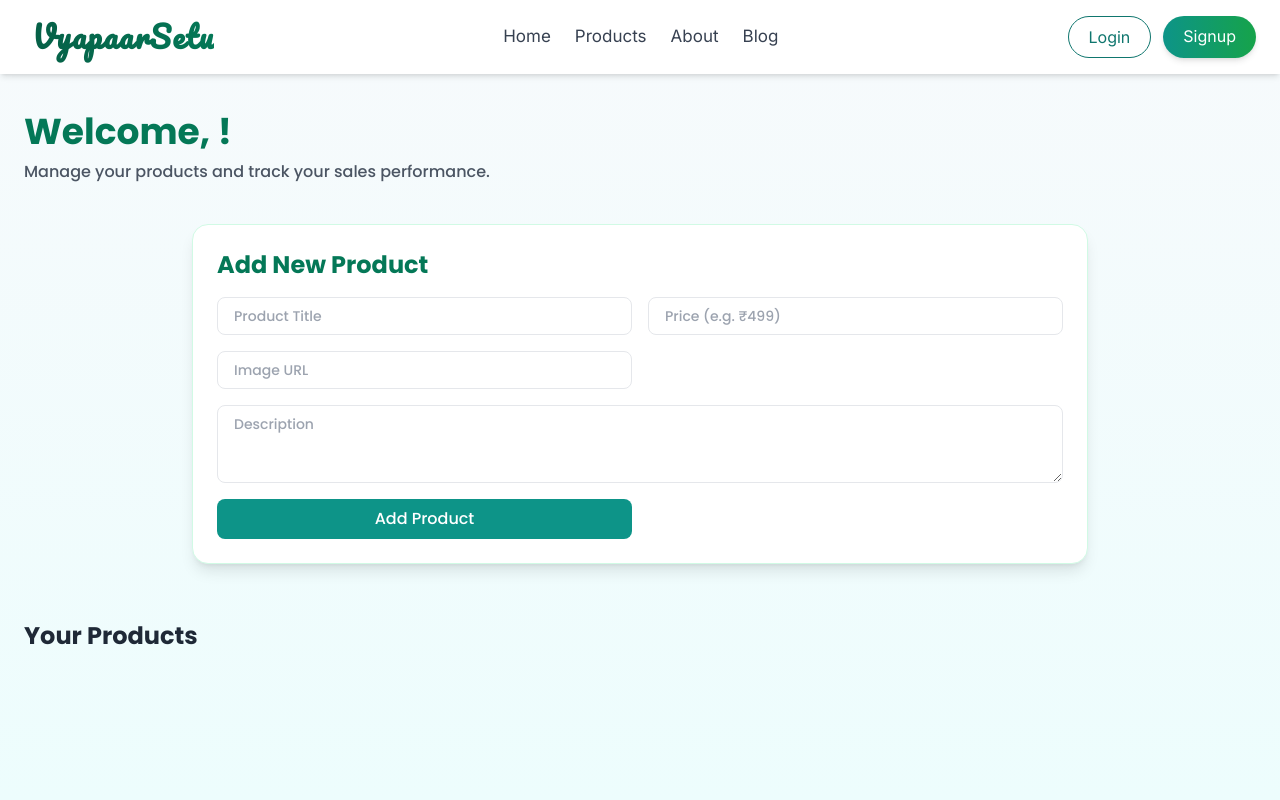
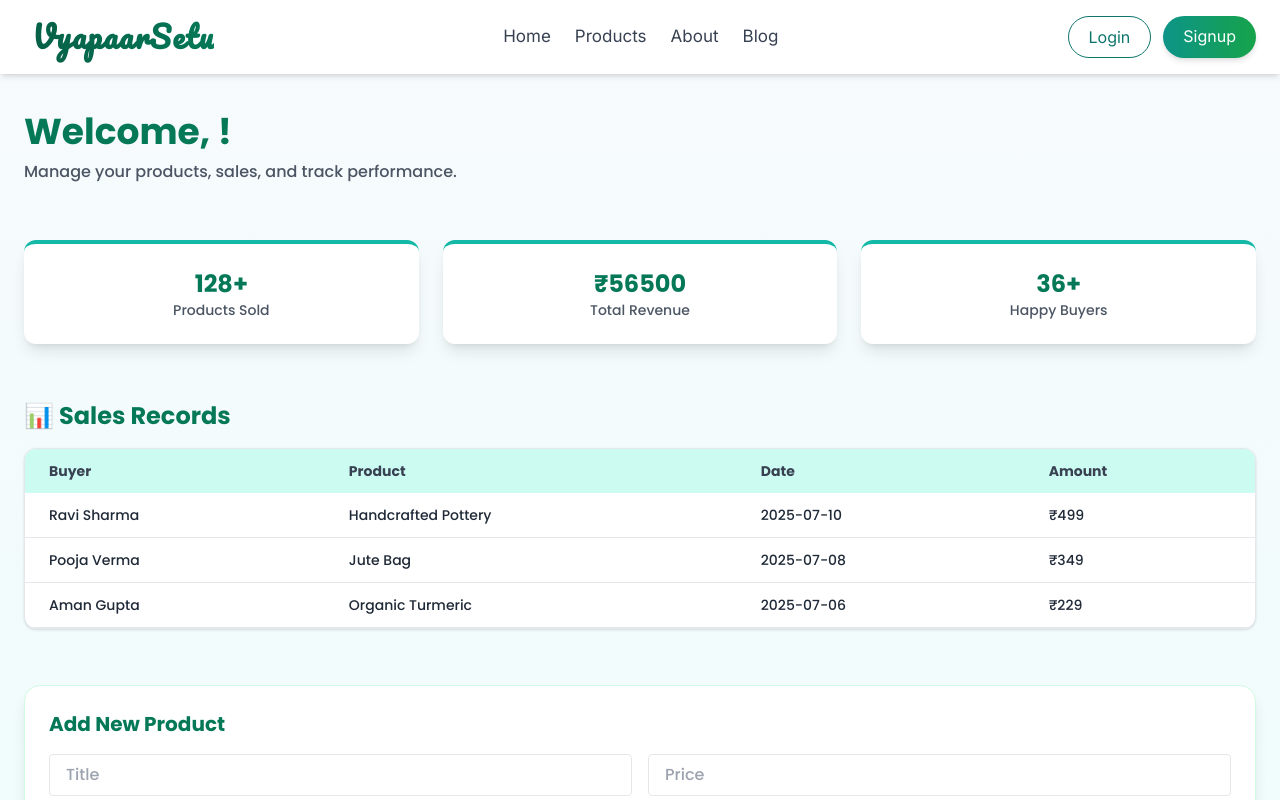
Before and after one commit to Bytebard089/LocalList-Ecommerce, a React (Create React App) app: page /dashboard/seller in a window 1280 px wide. Shown: the top 800 px of the page. Built offline with nearby package versions, Linux system fonts and the light colour scheme.

Commit message:
improved seller dashboard

```diff
--- a/src/Pages/SellerDashboard.jsx
+++ b/src/Pages/SellerDashboard.jsx
@@ -12,6 +12,14 @@ function SellerDashboard() {
     image: '',
     description: '',
   });
+
+  // Hardcoded sales stats
+  const salesStats = {
+    totalSold: 128,
+    totalRevenue: 56500,
+    buyers: 36,
+  };
+
   const salesRecords = [
     { buyer: 'Ravi Sharma', product: 'Handcrafted Pottery', date: '2025-07-10', amount: 499 },
     { buyer: 'Pooja Verma', product: 'Jute Bag', date: '2025-07-08', amount: 349 },
@@ -80,82 +88,87 @@ function SellerDashboard() {
 
   return (
     <div className="min-h-screen bg-gradient-to-b from-[#f7fafc] to-[#edfdfd] pt-28 pb-20 px-6 font-[Poppins] text-gray-800">
-      <div className="max-w-7xl mx-auto mb-10">
-        <h1 className="text-4xl font-extrabold text-emerald-700 mb-2">
-          Welcome, {sellerName}!
-        </h1>
-        <p className="text-gray-600">Manage your products and track your sales performance.</p>
+      <div className="max-w-7xl mx-auto space-y-14">
+
+        {/* Welcome */}
+        <div>
+          <h1 className="text-4xl font-extrabold text-emerald-700 mb-2">Welcome, {sellerName}!</h1>
+          <p className="text-gray-600">Manage your products, sales, and track performance.</p>
+        </div>
+
+        {/* Stats */}
+        <div className="grid grid-cols-1 sm:grid-cols-3 gap-6 text-center">
+          <div className="bg-white p-6 rounded-xl shadow-lg border-t-4 border-teal-500">
+            <h3 className="text-2xl font-bold text-emerald-700">{salesStats.totalSold}+</h3>
+            <p className="text-sm text-gray-600">Products Sold</p>
+          </div>
+          <div className="bg-white p-6 rounded-xl shadow-lg border-t-4 border-teal-500">
+            <h3 className="text-2xl font-bold text-emerald-700">₹{salesStats.totalRevenue}</h3>
+            <p className="text-sm text-gray-600">Total Revenue</p>
+          </div>
+          <div className="bg-white p-6 rounded-xl shadow-lg border-t-4 border-teal-500">
+            <h3 className="text-2xl font-bold text-emerald-700">{salesStats.buyers}+</h3>
+            <p className="text-sm text-gray-600">Happy Buyers</p>
+          </div>
+        </div>
+
+        {/* Sales Record */}
+        <div>
+          <h2 className="text-2xl font-bold text-emerald-700 mb-4">📊 Sales Records</h2>
+          <div className="overflow-x-auto bg-white rounded-xl shadow border">
+            <table className="min-w-full text-sm text-left">
+              <thead className="bg-teal-100 text-gray-700">
+                <tr>
+                  <th className="px-6 py-3">Buyer</th>
+                  <th className="px-6 py-3">Product</th>
+                  <th className="px-6 py-3">Date</th>
+                  <th className="px-6 py-3">Amount</th>
+                </tr>
+              </thead>
+              <tbody>
+                {salesRecords.map((record, index) => (
+                  <tr key={index} className="border-b">
+                    <td className="px-6 py-3">{record.buyer}</td>
+                    <td className="px-6 py-3">{record.product}</td>
+                    <td className="px-6 py-3">{record.date}</td>
+                    <td className="px-6 py-3">₹{record.amount}</td>
+                  </tr>
+                ))}
+              </tbody>
+            </table>
+          </div>
         </div>
 
         {/* Add Product Form */}
-      <div className="max-w-4xl mx-auto bg-white rounded-2xl shadow-lg p-6 mb-14 border border-emerald-100">
-        <h2 className="text-2xl font-bold text-emerald-700 mb-4">Add New Product</h2>
+        <div className="bg-white rounded-2xl shadow-lg p-6 border border-emerald-100">
+          <h2 className="text-xl font-bold text-emerald-700 mb-4">Add New Product</h2>
           <form className="grid md:grid-cols-2 gap-4" onSubmit={handleAddProduct}>
-          <input
-            type="text"
-            placeholder="Product Title"
-            className="border px-4 py-2 rounded-lg text-sm"
-            value={newProduct.title}
-            onChange={(e) => setNewProduct({ ...newProduct, title: e.target.value })}
-          />
-          <input
-            type="text"
-            placeholder="Price (e.g. ₹499)"
-            className="border px-4 py-2 rounded-lg text-sm"
-            value={newProduct.price}
-            onChange={(e) => setNewProduct({ ...newProduct, price: e.target.value })}
-          />
-          <input
-            type="text"
-            placeholder="Image URL"
-            className="border px-4 py-2 rounded-lg text-sm"
-            value={newProduct.image}
-            onChange={(e) => setNewProduct({ ...newProduct, image: e.target.value })}
-          />
-          <textarea
-            placeholder="Description"
-            rows={3}
-            className="border px-4 py-2 rounded-lg text-sm md:col-span-2"
-            value={newProduct.description}
-            onChange={(e) => setNewProduct({ ...newProduct, description: e.target.value })}
-          ></textarea>
-          <button
-            type="submit"
-            className="col-span-full md:col-auto bg-teal-600 text-white py-2 rounded-lg font-medium hover:bg-teal-700 transition"
-          >
-            Add Product
-          </button>
+            <input type="text" placeholder="Title" className="border px-4 py-2 rounded" value={newProduct.title} onChange={(e) => setNewProduct({ ...newProduct, title: e.target.value })} />
+            <input type="text" placeholder="Price" className="border px-4 py-2 rounded" value={newProduct.price} onChange={(e) => setNewProduct({ ...newProduct, price: e.target.value })} />
+            <input type="text" placeholder="Image URL" className="border px-4 py-2 rounded" value={newProduct.image} onChange={(e) => setNewProduct({ ...newProduct, image: e.target.value })} />
+            <textarea placeholder="Description" rows={3} className="border px-4 py-2 rounded md:col-span-2" value={newProduct.description} onChange={(e) => setNewProduct({ ...newProduct, description: e.target.value })}></textarea>
+            <button type="submit" className="col-span-full bg-teal-600 text-white py-2 rounded hover:bg-teal-700 transition">Add Product</button>
           </form>
         </div>
 
         {/* Product Grid */}
-      <div className="max-w-7xl mx-auto">
+        <div>
           <h2 className="text-2xl font-bold text-gray-800 mb-6">Your Products</h2>
-        <div className="grid grid-cols-1 sm:grid-cols-2 lg:grid-cols-3 gap-8">
+          <div className="grid grid-cols-1 sm:grid-cols-2 lg:grid-cols-3 gap-6">
             {products.map((product) => (
-            <div
-              key={product.id}
-              className="bg-white rounded-xl border border-emerald-100 shadow-md hover:shadow-xl transition relative"
-            >
-              <img
-                src={product.image}
-                alt={product.title}
-                className="h-48 w-full object-cover rounded-t-xl"
-              />
+              <div key={product.id} className="bg-white rounded-xl shadow-md border hover:shadow-lg transition relative">
+                <img src={product.image} alt={product.title} className="h-48 w-full object-cover rounded-t-xl" />
                 <div className="p-4">
-                <h3 className="text-lg font-semibold text-gray-900">{product.title}</h3>
-                <p className="text-emerald-600 font-bold mt-1">{product.price}</p>
-                <p className="text-sm text-gray-500 mt-1">{product.description}</p>
+                  <h3 className="font-semibold text-lg text-gray-800">{product.title}</h3>
+                  <p className="text-emerald-600 font-semibold mt-1">₹{product.price}</p>
+                  <p className="text-sm text-gray-500">{product.description}</p>
                 </div>
-              <button
-                onClick={() => handleDeleteProduct(product.id)}
-                className="absolute top-2 right-2 bg-red-500 text-white text-xs px-3 py-1 rounded-full hover:bg-red-600"
-              >
-                Delete
-              </button>
+                <button onClick={() => handleDeleteProduct(product.id)} className="absolute top-2 right-2 bg-red-500 text-white text-xs px-3 py-1 rounded-full hover:bg-red-600">Delete</button>
               </div>
             ))}
           </div>
+        </div>
+
       </div>
     </div>
   );
```
Lines whose indentation alone changed are shown as unchanged.
